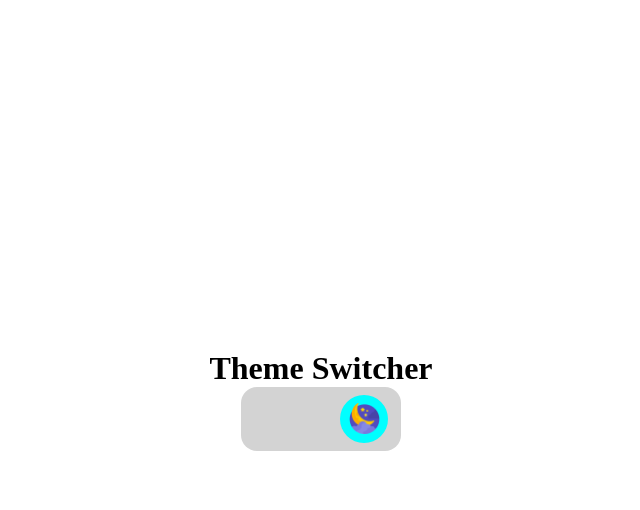
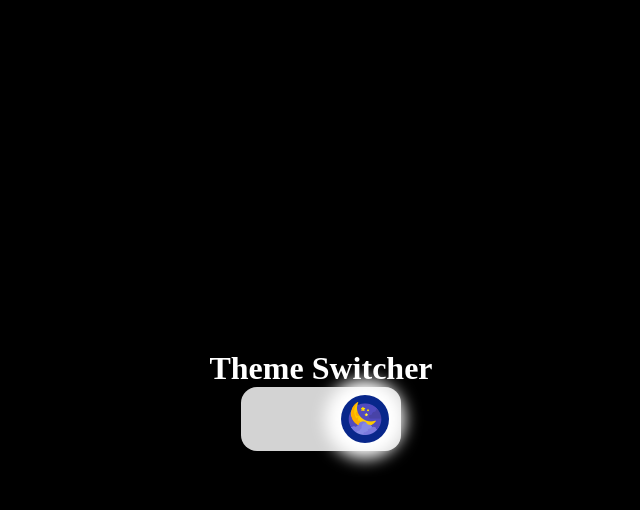
Before and after one commit to 03-AkhmadRafiHaidarrahman/Mini-Project-Everyday, a plain HTML site: page Theme Switcher/index.html in a window 1280 px wide. Both pictures are taken after a click on the button 640 px from the left and 418 px from the top of the page. Shown: the whole page, without its empty margins (319-959 px from the left). Drawn offline with Linux system fonts and the light colour scheme.

Commit message:
done completely

```diff
--- a/Theme Switcher/index.html
+++ b/Theme Switcher/index.html
@@ -7,7 +7,7 @@
     <link rel="stylesheet" href="style.css">
 </head>
 <body>
-    <main>
+    <main id="background">
         <h1>Theme Switcher</h1>
         <button id="btn">
             <span id="square">
--- a/Theme Switcher/script.js
+++ b/Theme Switcher/script.js
@@ -2,22 +2,52 @@ const btn = document.getElementById("btn")
 const square = document.getElementById("square")
 
 
+
 btn.addEventListener("click",function(){
-// let sun = square.innerHTML = `<img src="sun.png">`
-// let moon = square.innerHTML = `<img src="moon.png">`
-    square.classList.toggle("animate")
-        if(square.classList.contains("animate")){
-        square.innerHTML = `<img src="moon.png">`
-        setTimeout(() => {
-        square.classList.toggle("stop")
-        }, 2000);
-        }
-        if(square.classList.contains("stop")) {
-        square.innerHTML = `<img src="sun.png">`
-        setTimeout(() => {
-        square.classList.toggle("start")
-        }, 2000);
-        }
+let sun = square.innerHTML = `<img src="sun.png">`
+let moon = square.innerHTML = `<img src="moon.png">`
+if(parseInt(square.style.left) > 10){
+    document.querySelector("h1").style.color = 'black'
+    square.style.left = '10px'
+    square.innerHTML = `<img src="sun.png">`
+    document.getElementById("background").style.background = "white"
+    square.style.background = `rgb(253, 215, 0)`
+}else{
+    document.querySelector("h1").style.color = 'white'
+    document.getElementById("background").style.background = "black"
+    square.innerHTML = `<img src="moon.png">`
+    square.style.boxShadow = `0rem 0rem 1rem 1rem white`
+    square.style.background = `rgb(8, 39, 139)`
+    square.style.left = '100px'
+}
+
+
+
+
+    // square.classList.toggle("animate")
+    //     if(square.classList.contains("animate")){
+    //     square.innerHTML = `<img src="moon.png">`
+    //     document.body.style.background = 'black'
+    //     setTimeout(() => {
+    //     square.classList.toggle("stop")
+    //     }, 2000);
+    //     }
+    //     if(square.classList.contains("stop")) {
+    //     square.innerHTML = `<img src="sun.png">`
+    //     document.body.style.background = 'white'
+    //     setTimeout(() => {
+    //     square.classList.toggle("start")
+    //     }, 2000);
+    //     }
+
+    // if(square.classList.contains("stop")){
+    //     square.classList.toggle("start")
+    //     if(square.classList.contains("start")){
+    //         square.classList.add("stop")
+    //     }
+    // }
+
+
 })
 
 // function stop(){
--- a/Theme Switcher/style.css
+++ b/Theme Switcher/style.css
@@ -8,6 +8,8 @@ main{
     height: 100vh;
     align-items: center;
     justify-content: center;
+    background: white;
+    transition: background 1s cubic-bezier(0.19, 1, 0.22, 1);
     flex-direction: column;
     width: 100%;
 }
@@ -17,44 +19,27 @@ button{
     border-radius: 1rem;
     border: none;
     background: lightgray;
+    position: relative;
     cursor: pointer;
     display: flex;
     align-items: center;
     padding: 0.2rem;
 }
 span{
-    background: aqua;
+    background: rgb(253, 215, 0);
+    left: 0.333rem;
     width: 3rem;
     height: 3rem;
     border-radius: 100rem;
     display: flex;
+    transition: all 1s cubic-bezier(1,.07,.53,.73);
     align-items: center;
     justify-content: center;
-    position: relative;
+    position: absolute;
 }
 span img{
-    width: 65%;
-    height: 65%;
+    transition: all 1s cubic-bezier(1,.07,.53,.73);
+    position: absolute;
+    width: 70%;
+    height: 70%;
 }
-
-.animate{
-    animation: after 2s backwards;
-}
-.stop{
-    transform: translateX(200%);
-    background: url(sun.png) aqua;
-}
-.start{
-    background: url(moon.png) aqua;
-    animation: before 2s forwards;
-}
-@keyframes before {
-    to{
-        transform: translateX(0%);
-    }
-}
-@keyframes after {
-    to{
-        transform: translateX(200%);
-    }
-}
```
